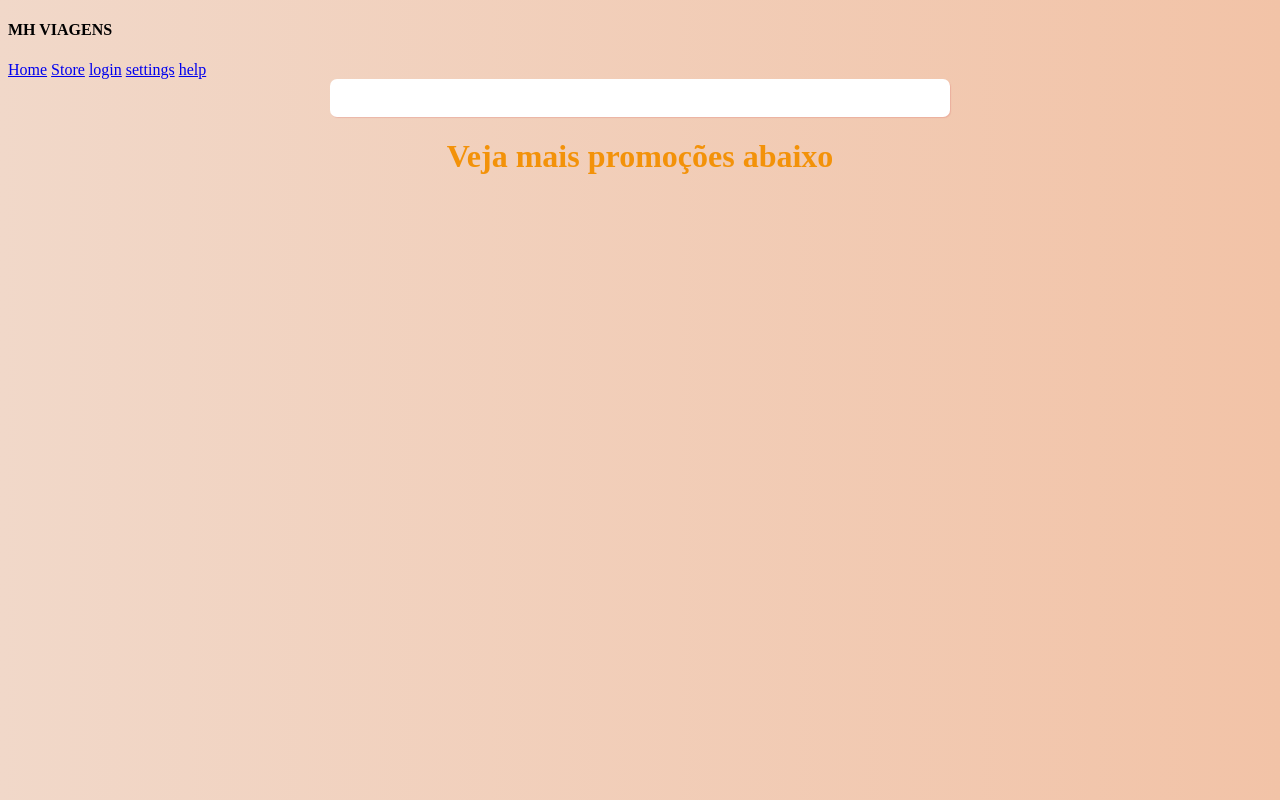
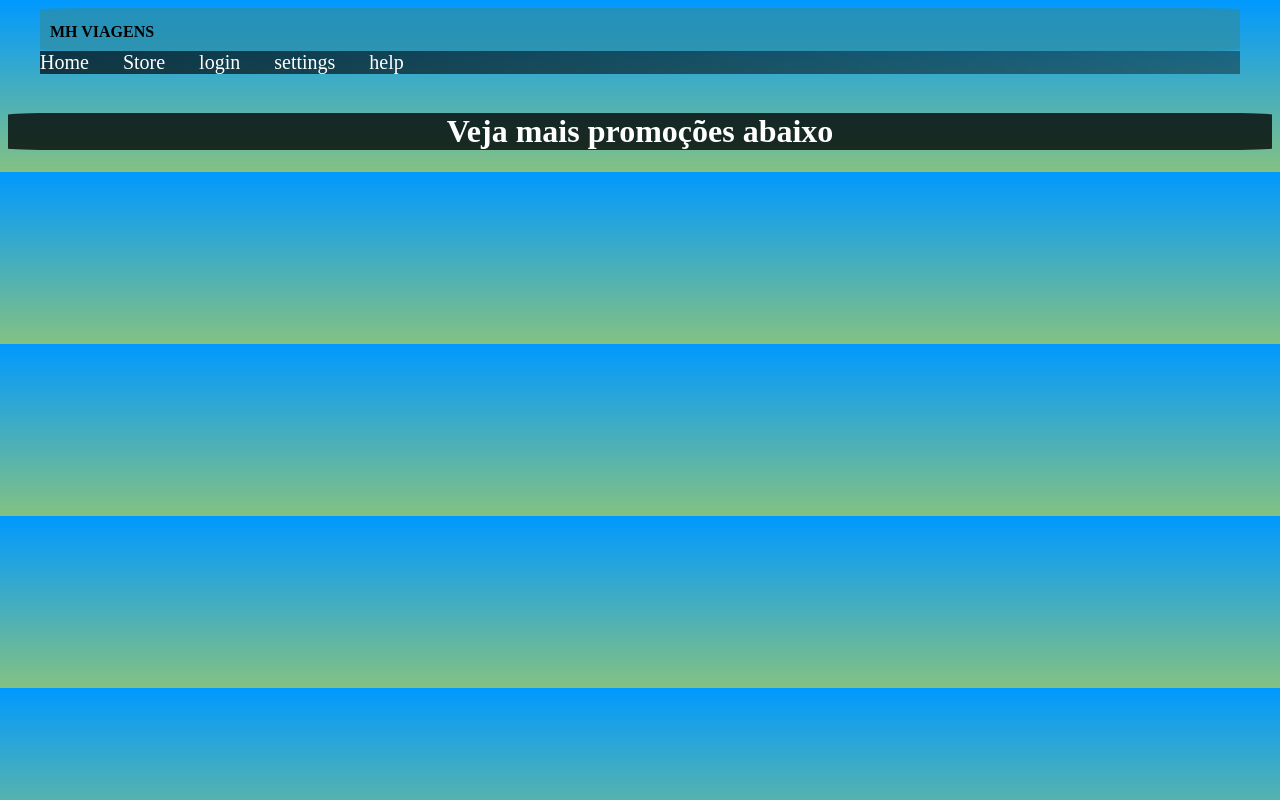
Before and after one commit to rub11/-rub11.github.io, a plain HTML site: page index.html in a window 1280 px wide. Drawn offline with Linux system fonts and the light colour scheme.

Commit message:
Update style.css

```diff
--- a/style.css
+++ b/style.css
@@ -1,23 +1,45 @@
-body{
-    background-image: linear-gradient(to right, #f1d8c9, #f2c3a7);
+
+.h1{
+text-align: center;
+color: white;
+background-color: rgba(0, 0, 0, 0.778);
+border-radius: 4%;
+
+}
+nav{
+    background-image: linear-gradient(to right, #000000af, #00000063);
+
+}
+a{
+    color: white;
+    font-size: 20px;
+    padding-right: 30px;
+    text-decoration: none;
+}
+a:hover{
+    text-decoration: underline;
+}
+.mr{
+    background-color: rgba(51, 138, 153, 0.622);
+    margin: 0px;
+    padding-top: 15px;
+    padding-bottom: 10px;
+    padding-left: 10px;
+    border-radius: 4%;
+}
+header{
+    width: 1200px;
+    max-width: 100vw;
+    min-width: 300px;
+    margin: auto;
+
 }
 main{
-    width: 600px;
-  background-color: white;
-  border-radius: 7px;
-  box-shadow: 1px 1px 1px rgba(218, 111, 111, 0.275);
+    width: 1200px;
+    max-width: 100vw;
+    min-width: 300px;
     margin: auto;
-    padding: 10px;
-    font-family: Arial, Helvetica, sans-serif;
-
-    text-align: justify;
-
 }
-h1{
-    text-align: center;
-    color: #F39209;
+body{
+    background-image:linear-gradient(to bottom, rgb(0, 153, 255), rgba(0, 128, 0, 0.486));
 }
-h2{
-    color:#F2c3a7;
-    text-align: center;
-}
```
